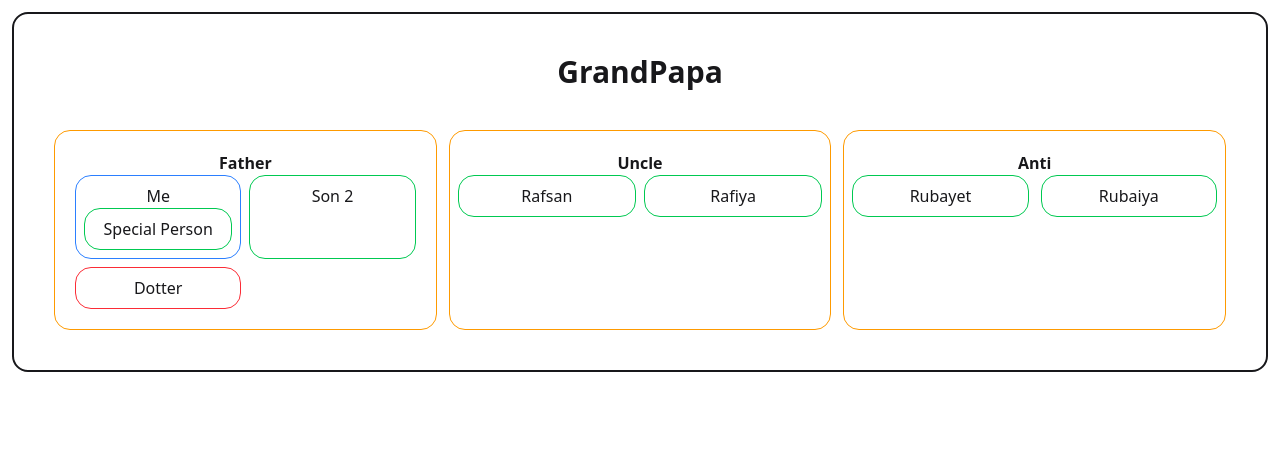
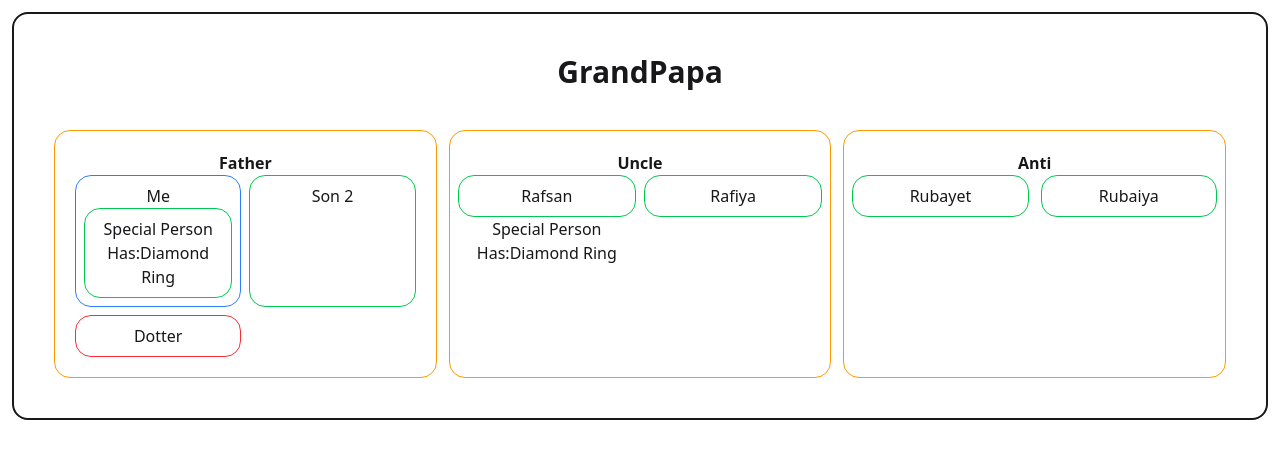
Before and after one commit to sadhin28/Form-master-class, a React (Vite) app: page / in a window 1280 px wide. Shown: the top 458 px of the page. Built offline with nearby package versions, Linux system fonts and the light colour scheme.

Commit message:
add special person

```diff
--- a/src/Component/Cousin/Cousin.jsx
+++ b/src/Component/Cousin/Cousin.jsx
@@ -1,9 +1,16 @@
-const Cousin = ({name}) => {
+import SpecialPerson from "../SpecialPerson/SpecialPerson";
+
+const Cousin = ({name,asset}) => {
     return (
         <div className="">
 
             <p className="border border-green-500 rounded-2xl p-2">{name}</p>
-        </div>
+            <section>
+                {
+                    asset && <SpecialPerson asset={asset}></SpecialPerson>
+                }
+            </section>
+       </div>
     );
 };
 
--- a/src/Component/Dad/Dad.jsx
+++ b/src/Component/Dad/Dad.jsx
@@ -3,13 +3,13 @@
 import Brother from '../Brother/Brother';
 import Sister from '../Sister/Sister';
 
-const Dad = () => {
+const Dad = ({asset}) => {
     return (
         <div className=' text-center border border-amber-500 rounded-2xl p-5'>
             <h1 className='font-black'>Father</h1>
            <div className='grid grid-cols-2 gap-2'>
               <div  className="border border-blue-500 rounded-2xl p-2">
-                <Myself></Myself>
+                <Myself asset={asset}></Myself>
             </div>
             <div  className="border border-green-500 rounded-2xl p-2">
                 <Brother></Brother>
--- a/src/Component/GrandPa/GrandPa.jsx
+++ b/src/Component/GrandPa/GrandPa.jsx
@@ -3,13 +3,14 @@
 import Uncle from "../Uncle/Uncle";
 
 const GrandPa = () => {
+     const asset = 'Diamond Ring'
     return (
         <div className=" border-2 m-3 p-10 rounded-2xl">
             <h1 className="mb-10 font-black text-3xl text-center">GrandPapa</h1>
             <div className=" grid lg:grid-cols-3 md:grid-cols-2 gap-3 justify-center">
 
-             <Dad></Dad>
-             <Uncle></Uncle>
+             <Dad asset={asset}></Dad>
+             <Uncle asset={asset}></Uncle>
              <Anti></Anti>
             </div>
         </div>
--- a/src/Component/Myself/Myself.jsx
+++ b/src/Component/Myself/Myself.jsx
@@ -1,12 +1,12 @@
 import React from 'react';
 import SpecialPerson from '../SpecialPerson/SpecialPerson';
 
-const Myself = () => {
+const Myself = ({asset}) => {
     return (
         <div>
             <h1>Me</h1>
             <div className="border border-green-500 rounded-2xl p-2">
-                 <SpecialPerson></SpecialPerson>
+                 <SpecialPerson asset={asset}></SpecialPerson>
             </div>
         </div>
     );
--- a/src/Component/SpecialPerson/SpecialPerson.jsx
+++ b/src/Component/SpecialPerson/SpecialPerson.jsx
@@ -1,7 +1,8 @@
-const SpecialPerson = () => {
+const SpecialPerson = ({asset}) => {
     return (
         <div>
             <h1>Special Person</h1>
+            <p>Has:{asset}</p>
         </div>
     );
 };
--- a/src/Component/Uncle/Uncle.jsx
+++ b/src/Component/Uncle/Uncle.jsx
@@ -1,11 +1,11 @@
 import Cousin from "../Cousin/Cousin";
 
-const Uncle = () => {
+const Uncle = ({asset}) => {
     return (
         <div  className=" text-center border border-amber-500 rounded-2xl p-2">
             <h1 className="mt-3 font-black">Uncle</h1>
             <div className="grid grid-cols-2 gap-2">
-                <Cousin name={'Rafsan'}></Cousin>
+                <Cousin asset={asset} name={'Rafsan'}></Cousin>
                 <Cousin name={'Rafiya'}></Cousin>
             </div>
         </div>
```
